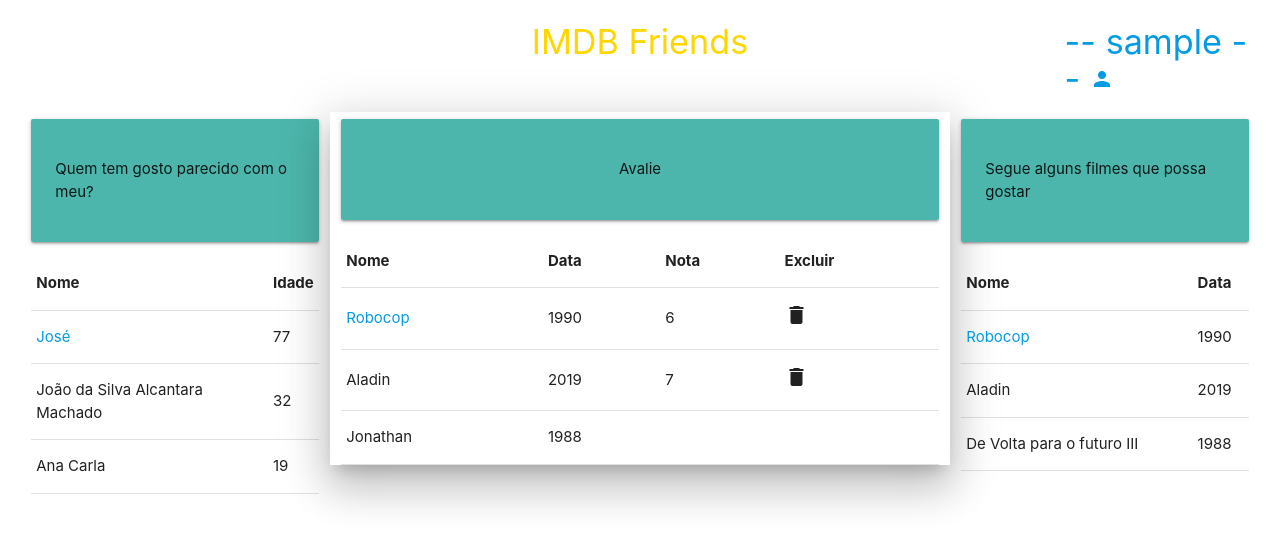
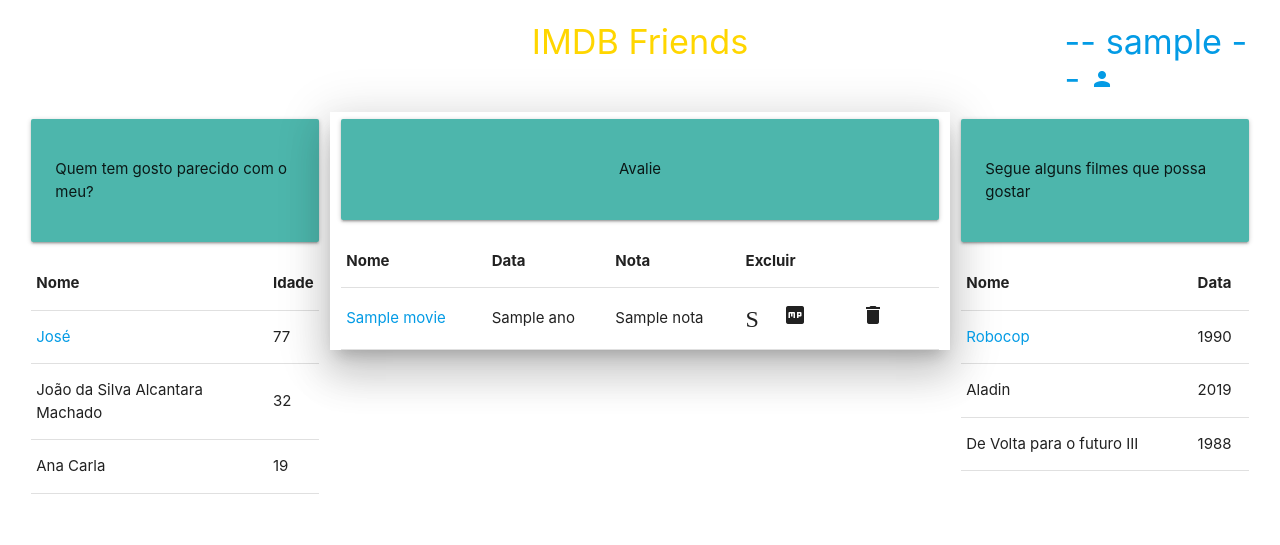
Before and after one commit to lexliw/py-neo4j-mariadb, a Flask app: template templates/filmes.html in a window 1280 px wide. Shown: the top 545 px of the page. Run offline with Flask 2, Linux system fonts and the light colour scheme; the template is opened without the code that fills it: most values are stand-ins (such as "Sample title", 1, 10 or a date in 2020); some libraries are stand-ins or nearby versions.

Commit message:
listar filmes

```diff
--- a/server.py
+++ b/server.py
@@ -3,6 +3,7 @@
 
 from flask import Flask, render_template, redirect, url_for, request, make_response
 import mysql.connector as mariadb
+import json
 import requests
 import datetime
 from Crypto.Cipher import AES
@@ -39,11 +40,15 @@ def filmes():
    data = request.cookies.get('dd')
    decoded = cipher.decrypt(pybase64.urlsafe_b64decode(data))
    dado = decoded.strip().split(",")
-
    dt = dado[2].split("/")
    niver = dt[2]+"-"+dt[1]+"-"+dt[0]
 
-   resp = make_response(render_template('filmes.html',clogin = dado[0], name = dado[1], birthday = niver, email = dado[3] ))
+   idUser = dado[4]
+   nmMovie = ""
+   yyMovie = ""
+   movies = listMovies(idUser, nmMovie, yyMovie)
+
+   resp = make_response(render_template('filmes.html',clogin = dado[0], name = dado[1], birthday = niver, email = dado[3], movies = movies ))
    return resp
 
 @app.route('/updateuser/<login>',methods = ['POST', 'GET'])
@@ -95,19 +100,17 @@ def adduser():
 
       if login_invalido(login):
          return render_template('home.html', errologin = True, clogin = login, name=name, birthday=birthday, email=email, cpassword=cpassword, ccpassword=ccpassword)
-
       if cpassword <> ccpassword:
          return render_template('home.html', erropasswd = True, clogin = login, name=name, birthday=birthday, email=email, cpassword=cpassword, ccpassword=ccpassword)
 
-      if adduserNOK(login, name, birthday, email, cpassword):
+      idUser = adduserDB(login, name, birthday, email, cpassword)
+      if len(idUser) == 0:
          return render_template('home.html', erroadd = True, clogin = login, name=name, birthday=birthday, email=email, cpassword=cpassword, ccpassword=ccpassword)
 
-      chunck = login+","+name+","+tdata(birthday)+","+email
+      chunck = login+","+name+","+tdata(birthday)+","+email+","+idUser
       resp = make_response(redirect(url_for('filmes')))
       resp.set_cookie('dd', encondeDD(chunck))
       return resp
-
-      # return redirect(url_for('filmes',login = login, name = name, birthday = birthday,email = email ))
    else:
       return render_template('home.html')
 
@@ -119,10 +122,10 @@ def validasenha(login, password):
    cursor = mariadb_connection.cursor()
    ret = ""
 
-   cursor.execute("SELECT LOGIN_USUARIO,NOME_USUARIO,DT_NASCIMENTO_USUARIO,E_MAIL_USUARIO FROM USUARIO WHERE LOGIN_USUARIO=%s AND SENHA_USUARIO=%s", (login, password))
+   cursor.execute("SELECT LOGIN_USUARIO,NOME_USUARIO,DT_NASCIMENTO_USUARIO,E_MAIL_USUARIO,ID_USUARIO FROM USUARIO WHERE LOGIN_USUARIO=%s AND SENHA_USUARIO=%s", (login, password))
 
-   for LOGIN_USUARIO, NOME_USUARIO, DT_NASCIMENTO_USUARIO, E_MAIL_USUARIO in cursor:
-      ret = LOGIN_USUARIO+","+NOME_USUARIO+","+DT_NASCIMENTO_USUARIO.strftime('%m/%d/%Y')+","+E_MAIL_USUARIO
+   for LOGIN_USUARIO, NOME_USUARIO, DT_NASCIMENTO_USUARIO, E_MAIL_USUARIO, ID_USUARIO in cursor:
+      ret = LOGIN_USUARIO+","+NOME_USUARIO+","+DT_NASCIMENTO_USUARIO.strftime('%m/%d/%Y')+","+E_MAIL_USUARIO+","+intToStr(ID_USUARIO)
       print("senha ok")
 
    mariadb_connection.close()
@@ -132,7 +135,7 @@ def login_invalido(login):
    mariadb_connection = mariadb.connect(host=dbhost, port=dbport, user=dbuser, password=dbpwd, database=dbdata)
    cursor = mariadb_connection.cursor()
 
-   cursor.execute("SELECT 1 FROM USUARIO WHERE LOGIN_USUARIO=%s", (login,))
+   cursor.execute("SELECT 1 FROM USUARIO WHERE LOGIN_USUARIO=%s", (login))
    if cursor.fetchone():
       print(login + " ja existe")
       ret = True
@@ -143,28 +146,27 @@ def login_invalido(login):
    mariadb_connection.close()
    return ret
 
-def adduserNOK(login, name, birthday, email, cpassword):
+def adduserDB(login, name, birthday, email, cpassword):
    mariadb_connection = mariadb.connect(host=dbhost, port=dbport, user=dbuser, password=dbpwd, database=dbdata)
    cursor = mariadb_connection.cursor()
-   ret = False
+   ret = ''
    #insert na mariadb
    try:
       cursor.execute("INSERT INTO USUARIO (LOGIN_USUARIO,NOME_USUARIO,DT_NASCIMENTO_USUARIO,E_MAIL_USUARIO,SENHA_INI,SENHA_USUARIO,PUBLICAR) VALUES (%s,%s,%s,%s,%s,%s,%s)", (login, name, birthday, email, 'S',cpassword,'S'))
    except mariadb.Error as error:
       print("Error: {}".format(error))
-      ret = True
 
    mariadb_connection.commit()
    print "The last inserted id was: ", cursor.lastrowid
 
-   if ret == False:
-      cursor.execute("SELECT ID_USUARIO FROM USUARIO WHERE LOGIN_USUARIO=%s", (login,))
-      for ID_USUARIO in cursor:
-         id=str(ID_USUARIO).replace("(","").replace(",)","")
-         #insert no neo4j
-         payload = "{\n  \"query\" : \"create (usr1:USUARIO {id_usuario:'"+id+"', login_usuario:'"+login+"',nome_usuario:'"+name+"',dt_nascimento_usuario:'"+tdata(birthday)+"',e_mail_usuario:'"+email+"',publicar:'S'})\",\n  \"params\" : { }\n}\n"
-      response = requests.request("POST", url, data=payload, headers=headers)
-      print(response.text)
+   cursor.execute("SELECT ID_USUARIO FROM USUARIO WHERE LOGIN_USUARIO=%s", (login,))
+   for ID_USUARIO in cursor:
+      idUser= intToStr(ID_USUARIO)
+      ret = idUser
+      #insert no neo4j
+      payload = "{\n  \"query\" : \"create (usr1:USUARIO {id_usuario:'"+idUser+"', login_usuario:'"+login+"',nome_usuario:'"+name+"',dt_nascimento_usuario:'"+tdata(birthday)+"',e_mail_usuario:'"+email+"',publicar:'S'})\",\n  \"params\" : { }\n}\n"
+   response = requests.request("POST", url, data=payload, headers=headers)
+   print(response.text)
 
    mariadb_connection.close()
    return ret
@@ -192,6 +194,31 @@ def updateuserNOK(login, name, birthday, email):
    mariadb_connection.close()
    return ret
 
+def listMovies(idUser, nmMovie, yyMovie):
+   mariadb_connection = mariadb.connect(host=dbhost, port=dbport, user=dbuser, password=dbpwd, database=dbdata)
+   cursor = mariadb_connection.cursor()
+   ret = "["
+   query="SELECT F.ID_FILME, NOME_FILME, ANO_LANC_FILME, NOTA FROM FILME_SERIE F LEFT JOIN ( SELECT * FROM USUARIO_ASSISTIU WHERE ID_USUARIO = %s ) AS U ON F.ID_FILME = U.ID_FILME WHERE F.NOME_FILME LIKE '%%%s%%' AND ANO_LANC_FILME LIKE '%%%s%%' ORDER BY F.NOME_FILME" % (idUser, nmMovie, yyMovie)
+
+   cursor.execute(query)
+   for ID_FILME, NOME_FILME, ANO_LANC_FILME, NOTA in cursor:
+      if ret <> "[":
+         ret += ","
+
+      notaa = intToStr(NOTA)
+      delete = "delete"
+      if NOTA is None:
+         notaa = ""
+         delete = ""
+      ret += "{\"idFilme\":\""+intToStr(ID_FILME)+"\",\"nome\":\""+NOME_FILME+"\",\"ano\":\""+intToStr(ANO_LANC_FILME)+"\",\"nota\":\""+notaa+"\",\"delete\":\""+delete+"\"}"
+
+   ret += "]"
+   #print(ret)
+   mariadb_connection.close()
+   return json.loads(ret)
+
+## AUX ###############################################################
+
 def tdata(data):
    dt = data.split("-")
    datat = dt[2]+"/"+dt[1]+"/"+dt[0]
@@ -203,5 +230,8 @@ def encondeDD(chunck):
    encoded = pybase64.urlsafe_b64encode(cipher.encrypt(chunck))
    return encoded
 
+def intToStr(intDB):
+   return str(intDB).replace("(","").replace(",)","")
+
 if __name__ == '__main__':
    app.run(debug = True)
--- a/templates/filmes.html
+++ b/templates/filmes.html
@@ -66,25 +66,15 @@
                 </thead>
 
                 <tbody class="collection-item">
-                    <tr>
-                        <td><a class="modal-trigger" id="yyyyy" href="#modal1" data-nome="Robocop" data-lancamento="1990"
-                                data-toggle="modal" data-target="modal1">Robocop</a></td>
-                        <td>1990</td>
-                        <td>6</td>
-                        <td><i class="material-icons">delete</i></td>
-                    </tr>
-                    <tr>
-                        <td>Aladin</td>
-                        <td>2019</td>
-                        <td>7</td>
-                        <td><i class="material-icons">delete</i></td>
-                    </tr>
-                    <tr>
-                        <td>Jonathan</td>
-                        <td>1988</td>
-                        <td></td>
-                        <td></td>
-                    </tr>
+                    {% for movie in movies %}
+                        <tr>
+                            <td><a class="modal-trigger" id="yyyyy" href="#modal1" data-id="{{ movie.idFilme }}" data-nome="{{ movie.nome }}" data-lancamento="{{ movie.ano }}"
+                                    data-toggle="modal" data-target="modal1">{{ movie.nome }}</a></td>
+                            <td>{{ movie.ano }}</td>
+                            <td>{{ movie.nota }}</td>
+                            <td><i class="material-icons">{{ movie.delete }}</i></td>
+                        </tr>
+                    {% endfor %}
                 </tbody>
             </table>
 
```
Also changed, not shown: asset/data/databases/graph.db/neostore.labelscanstore.db, 5 other files.
